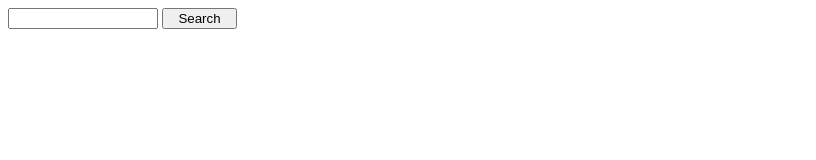
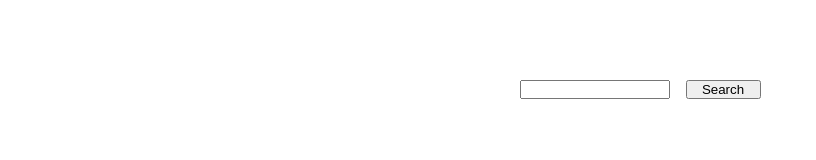
Before and after one commit to DataMoshing/weather-app, a website built with webpack: page src/template.html in a window 1280 px wide. Shown: the whole page, without its empty margins (0-816 px from the left). Built offline with nearby package versions, Linux system fonts and the light colour scheme.

Commit message:
Added basic styling to display

```diff
--- a/src/style.css
+++ b/src/style.css
@@ -1,7 +1,47 @@
+@import url('https://fonts.googleapis.com/css2?family=Dosis&display=swap');
+
+* {
+    margin: 0;
+    padding: 0;
+    box-sizing: border-box;
+    text-decoration: none;
+    list-style: none;
+}
+
+p,
+p:last-child {
+    margin-top: 1rem;
+    margin-bottom: 1rem;
+}
+
+body {
+    font-family: "Dosis", sans-serif;
+    font-size: 20px;
+}
+
 input[id=search] {
+    margin-right: 1rem;
     width: 150px;
 }
 
 #generate {
     width: 75px;
 }
+
+.search-wrap {
+    display: flex;
+    justify-content: center;
+    align-items: center;
+    margin-top: 5rem;
+}
+
+.main-wrap {
+    display: flex;
+    gap: 3rem;
+    justify-content: center;
+    align-items: center;
+}
+
+.weather-main {
+    margin-top: 2rem;
+}
```
